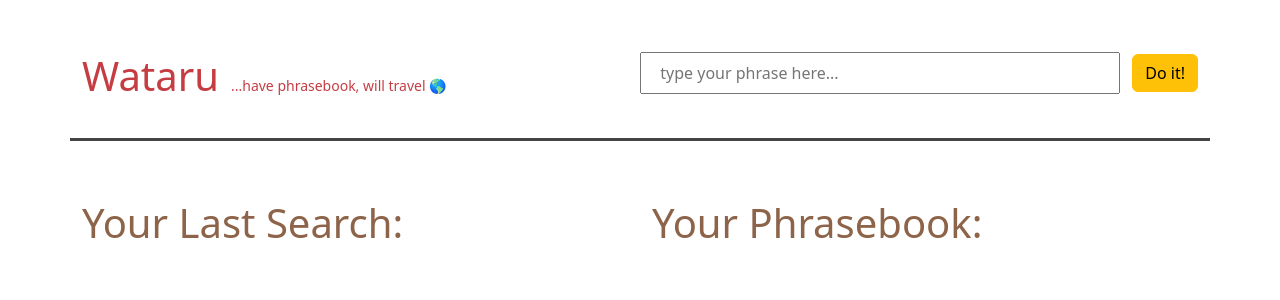
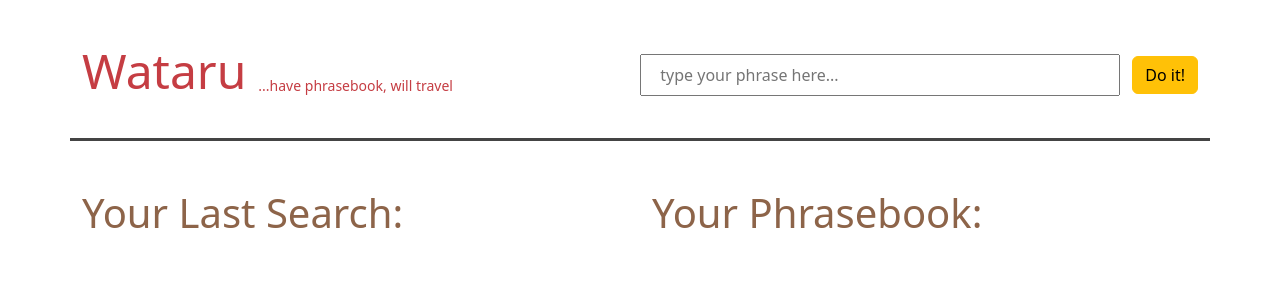
Before and after one commit to jonlld/wataru-front, a React (Create React App) app: page / in a window 1280 px wide. Shown: the top 300 px of the page. Built offline with nearby package versions, Linux system fonts and the light colour scheme.

Commit message:
adjust spacing on header container

```diff
--- a/src/App.js
+++ b/src/App.js
@@ -50,8 +50,8 @@ const App = () => {
       <Row
         // style={{ backgroundColor: "#89CFFD", padding: "30px 0" }}
         style={{
-          marginTop: "32px",
-          marginBottom: "42px",
+          marginTop: "22px",
+          marginBottom: "32px",
           borderBottom: "3px solid #444",
           padding: "20px 0 30px 0",
           // borderRadius: "0 0 8px 8px",
@@ -62,7 +62,7 @@ const App = () => {
             <h1 style={{ marginTop: "0" }} className="header">
               Wataru
             </h1>
-            <small>...have phrasebook, will travel 🌎</small>
+            <small>...have phrasebook, will travel</small>
           </div>
         </Col>
         <Col xs={7}>
@@ -95,7 +95,7 @@ const App = () => {
         {/* for Book & Pages */}
         <Col xs={6}>
           <h1>Your Phrasebook:</h1>
-          <div style={{ height: "450px", overflow: "scroll" }}>
+          <div style={{ height: "470px", overflow: "scroll" }}>
             {phrases && <Book phrases={phrases} bookmarked={bookmarked} />}
           </div>
         </Col>
--- a/src/index.css
+++ b/src/index.css
@@ -56,6 +56,7 @@ h1 {
 }
 
 .header {
+  font-size: 3rem;
   margin-left: 0;
   text-align: left;
   color: #c53d43;
@@ -63,6 +64,8 @@ h1 {
 
 .form-container {
   display: flex;
+  padding: 12px;
+  padding-right: 0px;
   /* background-color: red; */
   align-items: center;
   justify-content: right;
```
